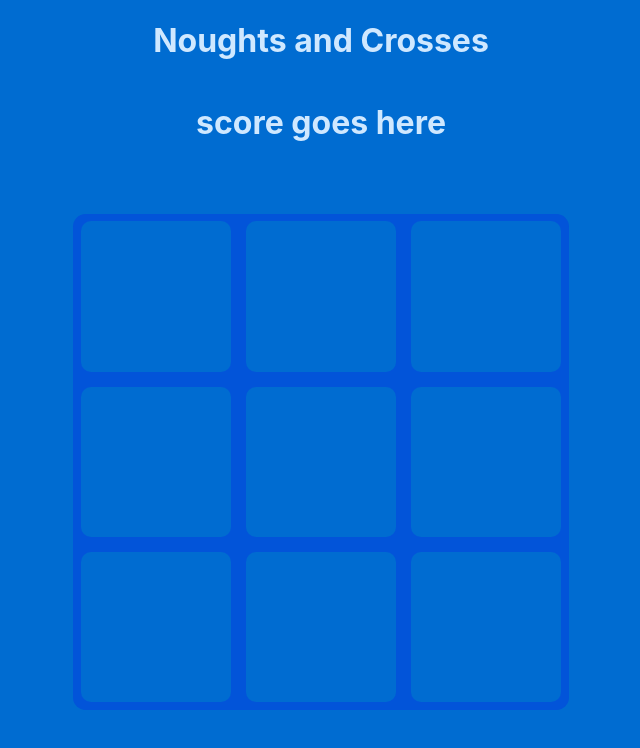
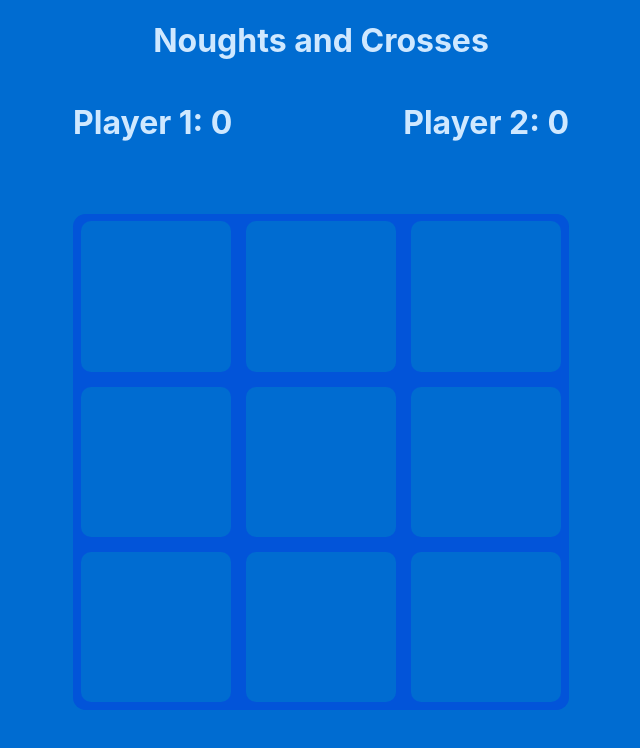
Before and after one commit to RichMans96/Noughts-and-Crosses, a React (Create React App) app: page / in a window 1280 px wide. Shown: the top 748 px of the page, without its empty margins (319-959 px from the left). Built offline with nearby package versions, Linux system fonts and the light colour scheme.

Commit message:
created basic player scores layout

```diff
--- a/src/Components/ScoreCount/ScoreCount.css
+++ b/src/Components/ScoreCount/ScoreCount.css
@@ -1,3 +1,7 @@
 .score-container {
   margin-bottom: 50px;
+  display: flex;
+  justify-content: space-between;
+  align-items: center;
+  width: 62vh;
 }
--- a/src/Components/ScoreCount/ScoreCount.js
+++ b/src/Components/ScoreCount/ScoreCount.js
@@ -4,7 +4,12 @@ import './ScoreCount.css';
 const ScoreCount = () => {
   return (
     <div className='score-container'>
-      <h1>score goes here</h1>
+      <div className='player-one'>
+        <h1>Player 1: 0</h1>
+      </div>
+      <div className='player-two'>
+        <h1>Player 2: 0</h1>
+      </div>
     </div>
   );
 };
```
